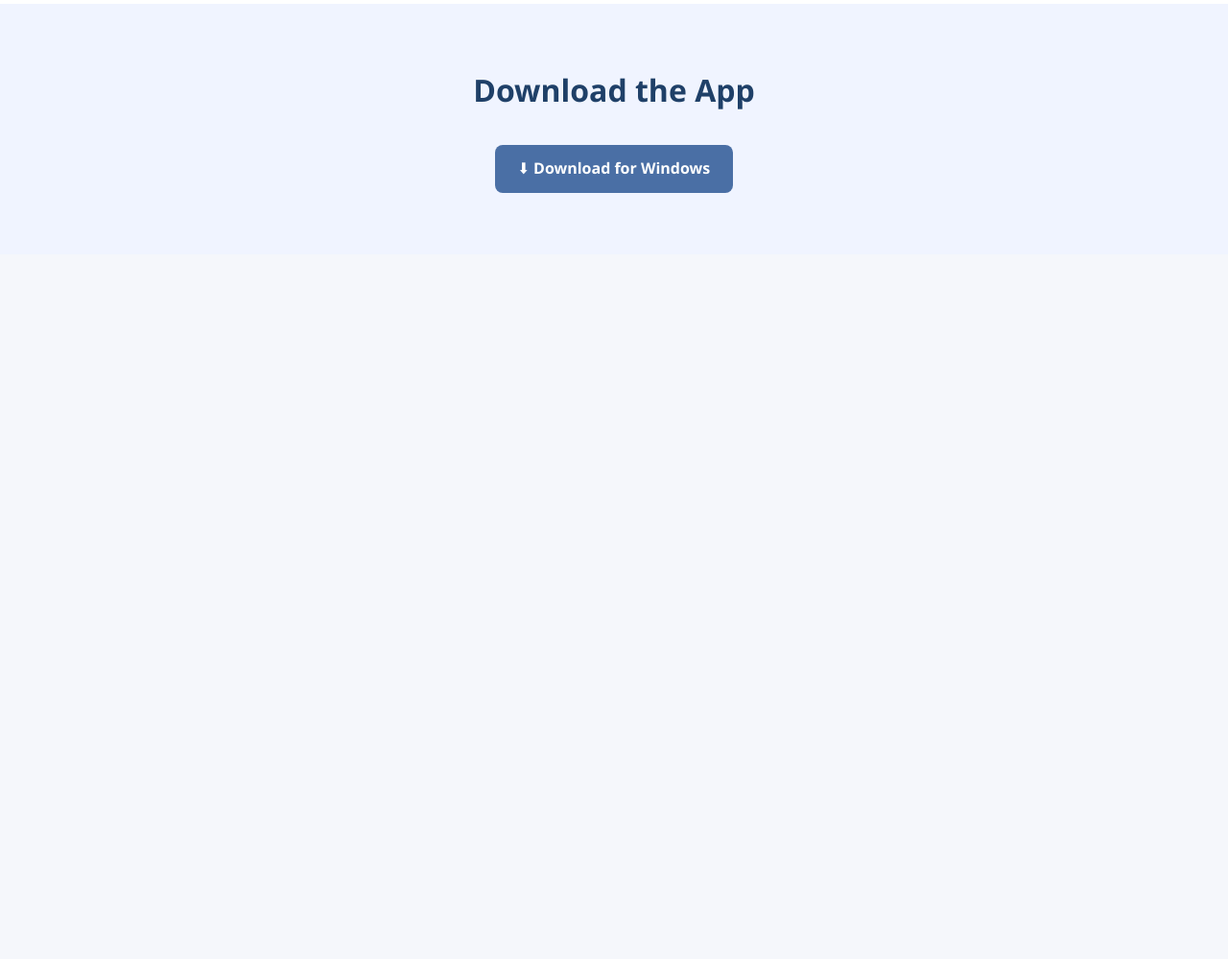
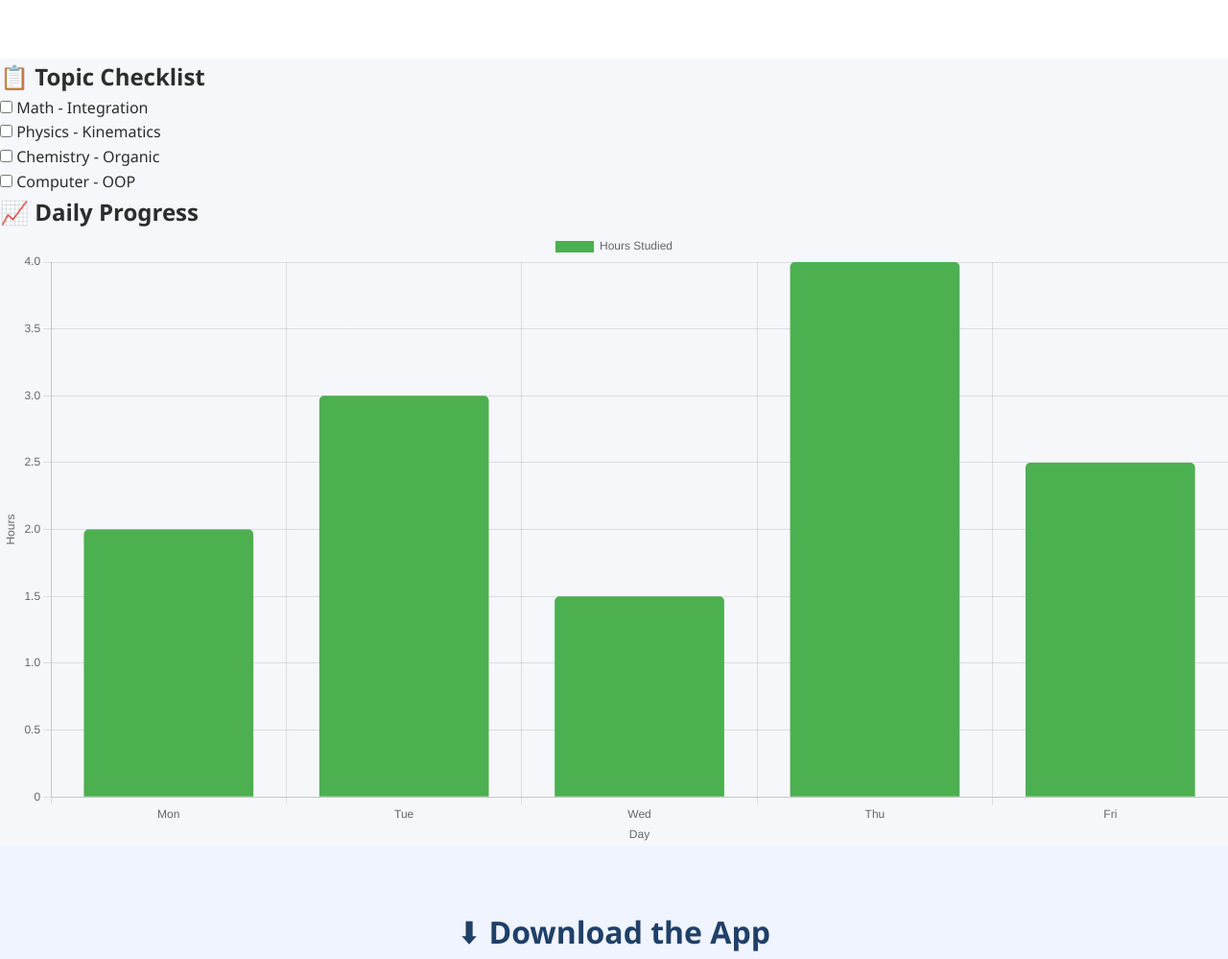
Before and after one commit to Irasri007/Planpal, a plain HTML site: page index.html in a window 1280 px wide. Shown: the part 825-1824 px from the top of the page at 96% size. Before the commit the page ends 1090 px from the top, so only its background shows below. Drawn offline with nearby package versions, Linux system fonts and the light colour scheme.

Commit message:
Update index.html

```diff
--- a/index.html
+++ b/index.html
@@ -5,8 +5,7 @@
   <meta name="viewport" content="width=device-width, initial-scale=1.0" />
   <title>📚 Study Schedule Generator</title>
   <link rel="stylesheet" href="style.css" />
-
-
+  <script src="https://cdn.jsdelivr.net/npm/chart.js"></script>
 </head>
 <body>
 
@@ -16,6 +15,8 @@
       <div class="logo">📚 Study Planner</div>
       <ul>
         <li><a href="#features">Features</a></li>
+        <li><a href="#checklist">Checklist</a></li>
+        <li><a href="#progress">Progress</a></li>
         <li><a href="#download">Download</a></li>
       </ul>
     </nav>
@@ -26,9 +27,15 @@
     <h1>Study Schedule Generator</h1>
     <p>A smart desktop app for students to automatically generate a personalized study plan before exams.</p>
   </section>
+
+  <!-- Screenshot Section -->
+  <div class="screenshot" style="text-align: center; margin-top: 2rem;">
+    <img src="screenshot.png" alt="App Screenshot" style="width: 90%; max-width: 500px; border-radius: 12px; box-shadow: 0 0 12px #ccc;" />
+  </div>
+
   <!-- Features Section -->
   <section id="features">
-    <h2>Features</h2>
+    <h2>🚀 Features</h2>
     <ul>
       <li>🎯 Personalized study schedules based on your subjects</li>
       <li>⏰ Time slot optimization for effective revision</li>
@@ -37,11 +44,63 @@
     </ul>
   </section>
 
+  <!-- Checklist Section -->
+  <section id="checklist">
+    <h2>📋 Topic Checklist</h2>
+    <ul id="topics-list">
+      <li><input type="checkbox" /> Math - Integration</li>
+      <li><input type="checkbox" /> Physics - Kinematics</li>
+      <li><input type="checkbox" /> Chemistry - Organic</li>
+      <li><input type="checkbox" /> Computer - OOP</li>
+    </ul>
+  </section>
+
+  <!-- Bar Graph Section -->
+  <section id="progress">
+    <h2>📈 Daily Progress</h2>
+    <canvas id="progressChart" width="400" height="200"></canvas>
+  </section>
+
   <!-- Download Section -->
   <section id="download">
-    <h2>Download the App</h2>
-    <a class="download-button" href="main.exe" download>⬇ Download for Windows</a>
+    <h2>⬇ Download the App</h2>
+    <a class="download-button" href="main.exe" download>Download for Windows</a>
   </section>
+
+  <!-- Chart Script -->
+  <script>
+    const ctx = document.getElementById('progressChart').getContext('2d');
+    const progressChart = new Chart(ctx, {
+      type: 'bar',
+      data: {
+        labels: ['Mon', 'Tue', 'Wed', 'Thu', 'Fri'],
+        datasets: [{
+          label: 'Hours Studied',
+          data: [2, 3, 1.5, 4, 2.5],
+          backgroundColor: '#4CAF50',
+          borderRadius: 5
+        }]
+      },
+      options: {
+        responsive: true,
+        scales: {
+          y: {
+            beginAtZero: true,
+            title: {
+              display: true,
+              text: 'Hours'
+            }
+          },
+          x: {
+            title: {
+              display: true,
+              text: 'Day'
+            }
+          }
+        }
+      }
+    });
+  </script>
 
 </body>
 </html>
```
